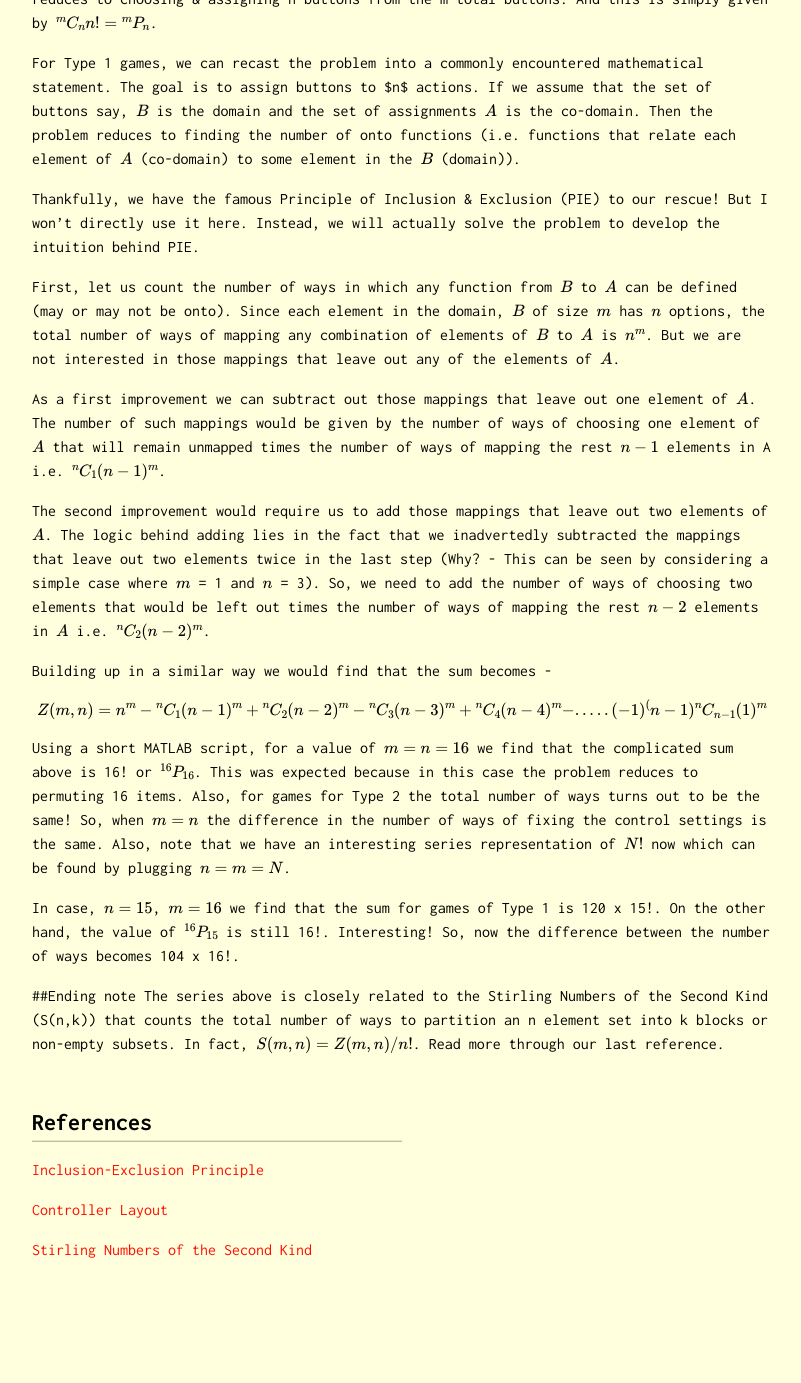
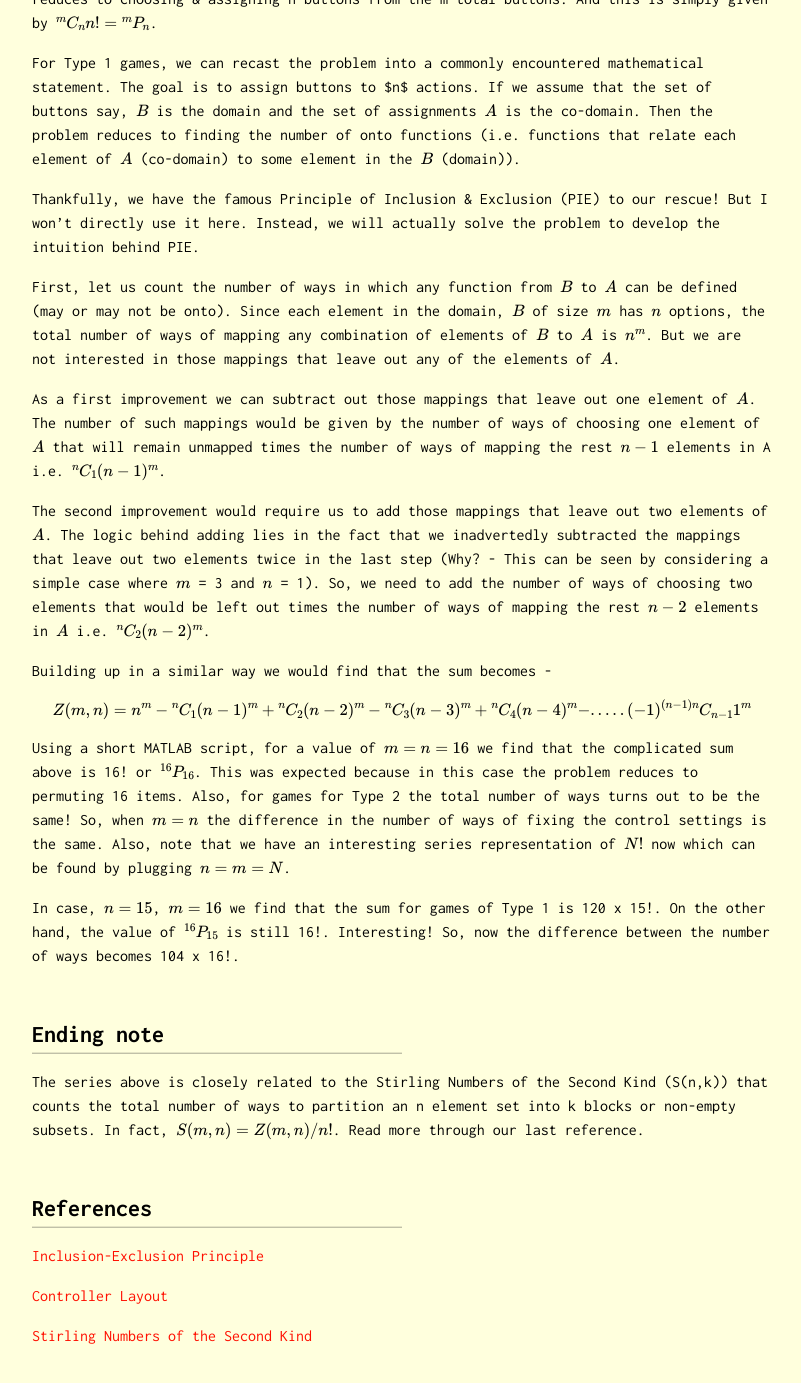
Before and after one commit to Oscuro-Phoenix/math-for-fun, a Jekyll site: the page built from _posts/2021-08-12-Problem-20.md, in a window 1280 px wide and 1400 px high, scrolled down 1247 px. Shown: the top 1383 px of the window, without its empty margins (238-1039 px from the left). Built offline with Jekyll 4.4.1, drawn with Linux system fonts in a browser that asks for light colours; formulas are drawn with MathJax 3; before the commit the page ends 2561 px from its top, so only the background shows below that.

Commit message:
Prob 20 n 21 0

```diff
--- a/_posts/2021-08-12-Problem-20.md
+++ b/_posts/2021-08-12-Problem-20.md
@@ -32,12 +32,12 @@
 
 As a first improvement we can subtract out those mappings that leave out one element of $$A$$. The number of such mappings would be given by the number of ways of choosing one element of $$A$$ that will remain unmapped times the number of ways of mapping the rest $$n-1$$ elements in A i.e. $${}^nC_1 (n-1)^m $$.
 
-The second improvement would require us to add those mappings that leave out two elements of $$A$$. The logic behind adding lies in the fact that we inadvertedly subtracted the mappings that leave out two elements twice in the last step (Why? - This can be seen by considering a simple case where $$m$$ = 1 and $$n$$ = 3). So, we need to add the number of ways of choosing two elements that would be left out times the number of ways of mapping the rest $$n-2$$ elements in $$A$$ i.e. $${}^n C_2 (n-2)^m $$.
+The second improvement would require us to add those mappings that leave out two elements of $$A$$. The logic behind adding lies in the fact that we inadvertedly subtracted the mappings that leave out two elements twice in the last step (Why? - This can be seen by considering a simple case where $$m$$ = 3 and $$n$$ = 1). So, we need to add the number of ways of choosing two elements that would be left out times the number of ways of mapping the rest $$n-2$$ elements in $$A$$ i.e. $${}^n C_2 (n-2)^m $$.
 
 Building up in a similar way we would find that the sum becomes -
 
 $$
-Z(m,n) = n^m - {}^nC_1 (n-1)^m +{}^nC_2 (n-2)^m - {}^nC_3 (n-3)^m + {}^nC_4 (n-4)^m - ..... (-1)^(n-1) {}^nC_{n-1} (1)^m
+Z(m,n) = n^m - {}^nC_1 (n-1)^m +{}^nC_2 (n-2)^m - {}^nC_3 (n-3)^m + {}^nC_4 (n-4)^m - ..... (-1)^{(n-1)} {}^n C_{n-1} 1^m
 $$
 
 
@@ -45,7 +45,8 @@
 
 In case, $$ n = 15$$, $$m = 16$$ we find that the sum for games of Type 1 is 120 x 15!. On the other hand, the value of $$ {}^{16} P_{15}$$ is still 16!. Interesting! So, now the difference between the number of ways becomes 104 x 16!.
 
-##Ending note
+## Ending note
+
 The series above is closely related to the Stirling Numbers of the Second Kind (S(n,k)) that counts the total number of ways to partition an n element set into k blocks or non-empty subsets. In fact, $$ S(m,n) = Z(m,n)/n! $$. Read more through our last reference.
 
 ## References
```
Also changed, not shown: _posts/2021-08-31-Problem-21.md (added, +33 -0 lines).
